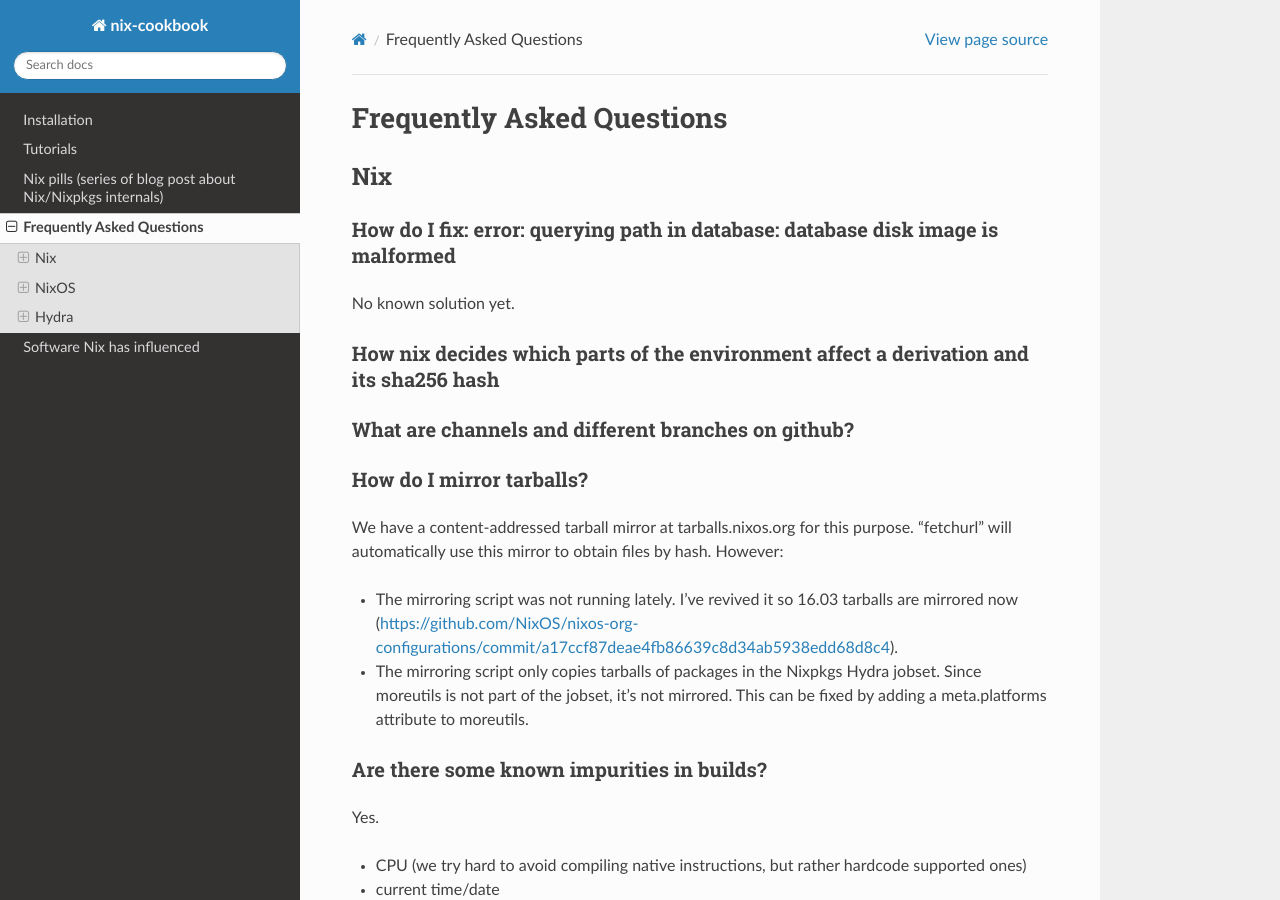
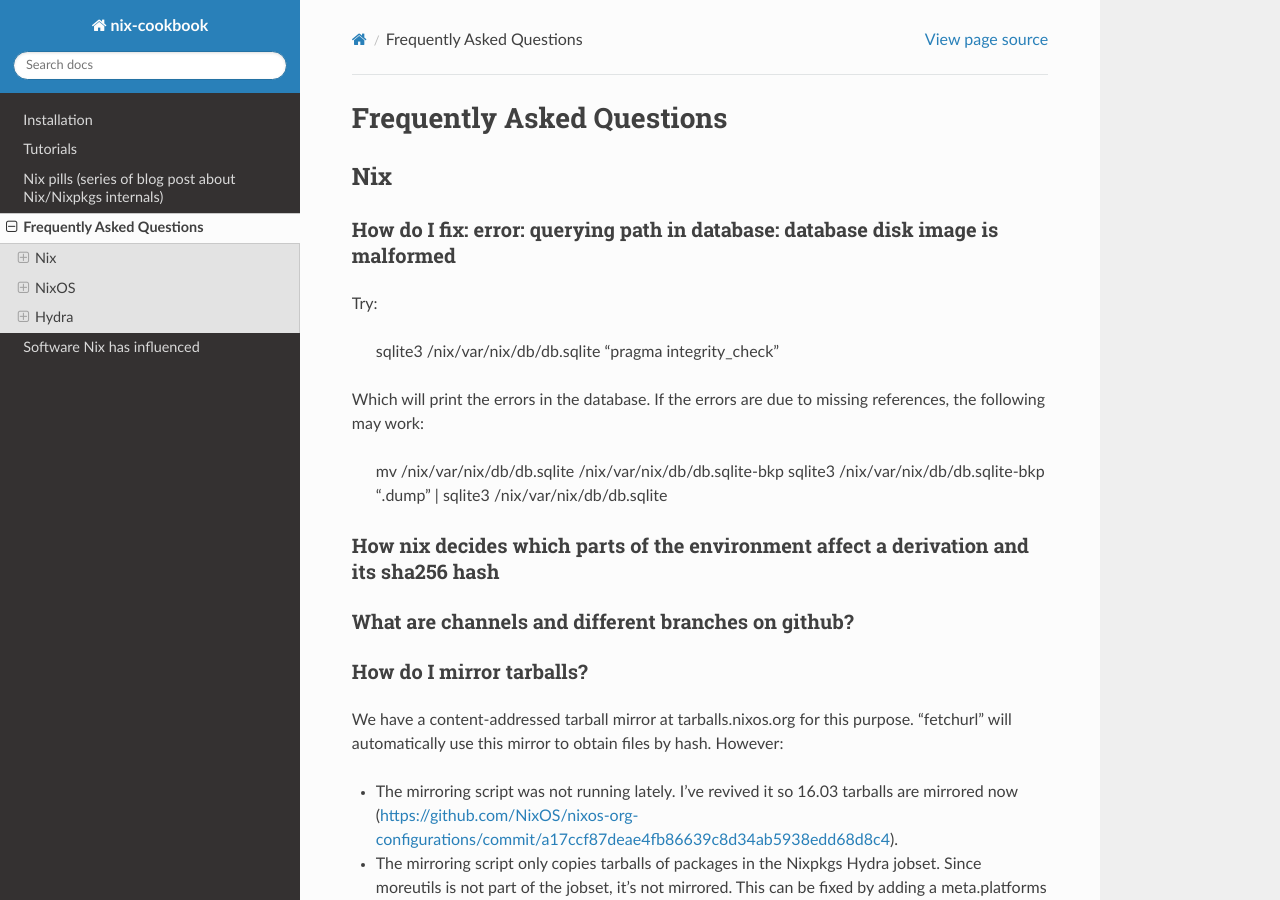
Before and after one commit to NixOS/nix.dev, a Sphinx documentation site: the page built from source/faq.rst, in a window 1280 px wide and 900 px high. Built offline with Sphinx 7.4.7 and the Read the Docs theme 2.0.0, drawn with Linux system fonts in a browser that asks for light colours.

Commit message:
Suggestion for malformed DB that worked for me
NB: I am not versed with sqlite, so this should be taken with a grain of salt.

```diff
--- a/source/faq.rst
+++ b/source/faq.rst
@@ -7,7 +7,15 @@
 How do I fix: error: querying path in database: database disk image is malformed
 --------------------------------------------------------------------------------
 
-No known solution yet.
+Try:
+
+    sqlite3 /nix/var/nix/db/db.sqlite "pragma integrity_check"
+
+Which will print the errors in the database. If the errors are due to missing
+references, the following may work:
+
+    mv /nix/var/nix/db/db.sqlite /nix/var/nix/db/db.sqlite-bkp
+    sqlite3 /nix/var/nix/db/db.sqlite-bkp ".dump" | sqlite3 /nix/var/nix/db/db.sqlite
 
 
 How nix decides which parts of the environment affect a derivation and its sha256 hash
```
